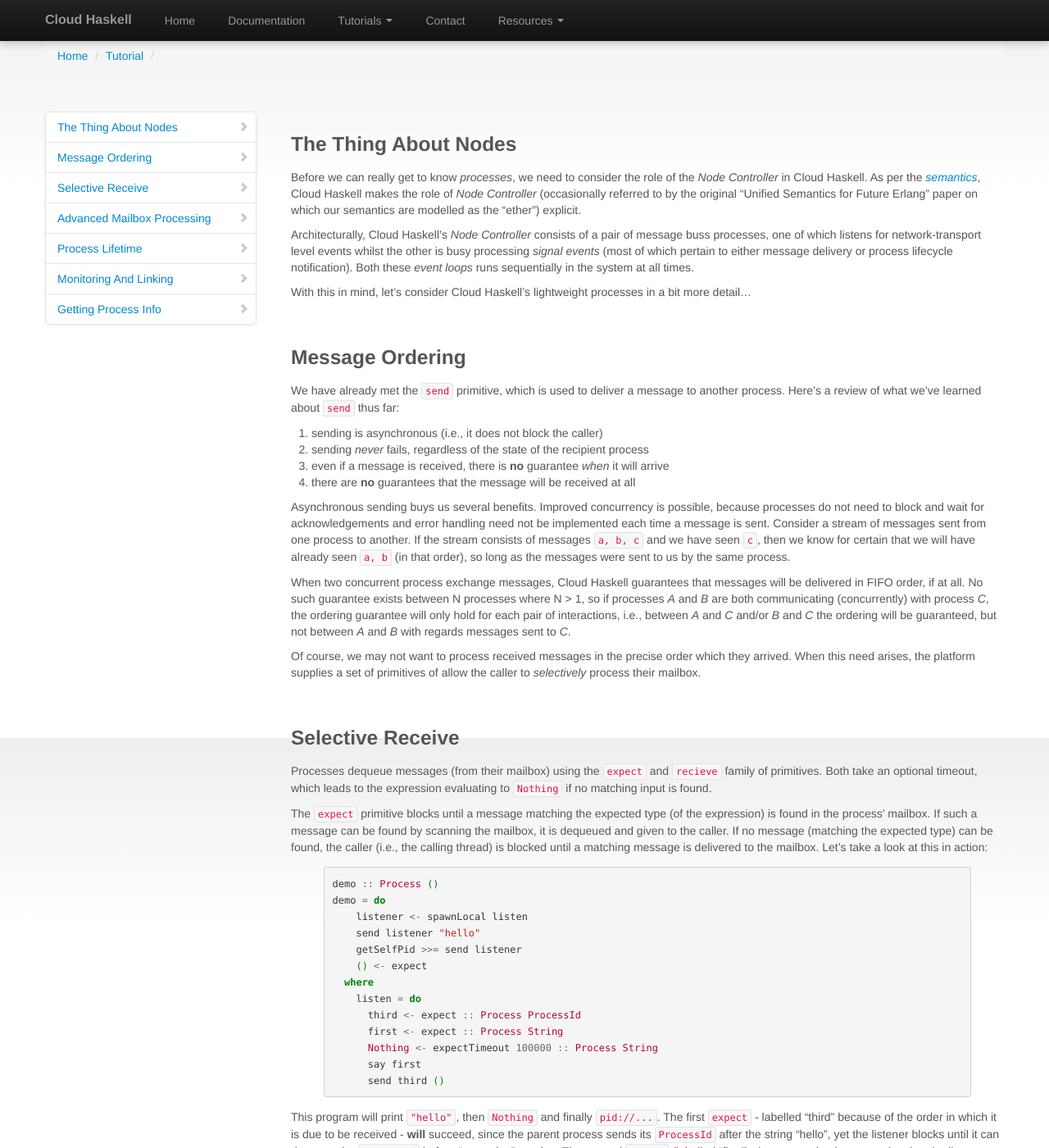
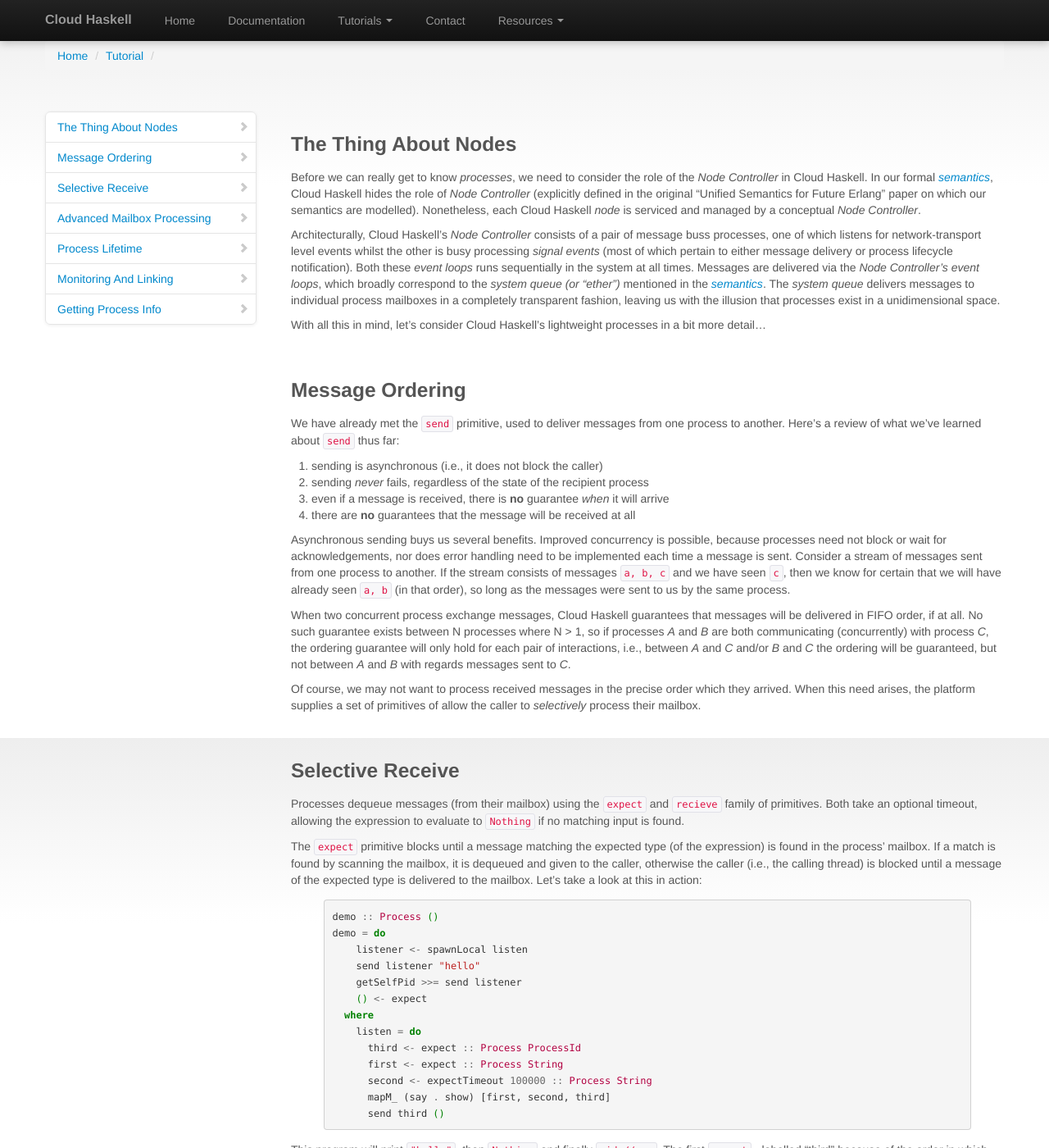
Before and after one commit to haskell-distributed/distributed-process, a Jekyll site: the page built from tutorials/ch-tutorial3.md, in a window 1280 px wide and 1400 px high. Shown: the whole window at 82% size. Built offline with Jekyll 4.4.1, drawn with Linux system fonts in a browser that asks for light colours; comment, search, counter and statistics services are not loaded; some of the changed text lies outside the part shown.

Commit message:
more documentation/tutorial improvements

```diff
--- a/tutorials/ch-tutorial3.md
+++ b/tutorials/ch-tutorial3.md
@@ -8,25 +8,29 @@ title: Getting to know Processes
 ### The Thing About Nodes
 
 Before we can really get to know _processes_, we need to consider the role of
-the _Node Controller_ in Cloud Haskell. As per the [_semantics_][4], Cloud
-Haskell makes the role of _Node Controller_ (occasionally referred to by the original
-"Unified Semantics for Future Erlang" paper on which our semantics are modelled
-as the "ether") explicit.
+the _Node Controller_ in Cloud Haskell. In our formal [_semantics_][4], Cloud
+Haskell hides the role of _Node Controller_ (explicitly defined in the original
+"Unified Semantics for Future Erlang" paper on which our semantics are modelled).
+Nonetheless, each Cloud Haskell _node_ is serviced and managed by a
+conceptual _Node Controller_.
 
 Architecturally, Cloud Haskell's _Node Controller_ consists of a pair of message
 buss processes, one of which listens for network-transport level events whilst the
 other is busy processing _signal events_ (most of which pertain to either message
 delivery or process lifecycle notification). Both these _event loops_ runs sequentially
-in the system at all times.
+in the system at all times. Messages are delivered via the _Node Controller's_
+_event loops_, which broadly correspond to the _system queue (or "ether")_ mentioned
+in the [_semantics_][4]. The _system queue_ delivers messages to individual process
+mailboxes in a completely transparent fashion, leaving us with the illusion that
+processes exist in a unidimensional space.
 
-With this in mind, let's consider Cloud Haskell's lightweight processes in a bit
+With all this in mind, let's consider Cloud Haskell's lightweight processes in a bit
 more detail...
 
 ### Message Ordering
 
-We have already met the `send` primitive, which is used to deliver
-a message to another process. Here's a review of what we've learned
-about `send` thus far:
+We have already met the `send` primitive, used to deliver messages from one
+process to another. Here's a review of what we've learned about `send` thus far:
 
 1. sending is asynchronous (i.e., it does not block the caller)
 2. sending _never_ fails, regardless of the state of the recipient process
@@ -34,8 +38,8 @@ about `send` thus far:
 4. there are **no** guarantees that the message will be received at all
 
 Asynchronous sending buys us several benefits. Improved concurrency is
-possible, because processes do not need to block and wait for acknowledgements
-and error handling need not be implemented each time a message is sent.
+possible, because processes need not block or wait for acknowledgements,
+nor does error handling need to be implemented each time a message is sent.
 Consider a stream of messages sent from one process to another. If the
 stream consists of messages `a, b, c` and we have seen `c`, then we know for
 certain that we will have already seen `a, b` (in that order), so long as the
@@ -58,15 +62,14 @@ their mailbox.
 
 Processes dequeue messages (from their mailbox) using the [`expect`][1]
 and [`recieve`][2] family of primitives. Both take an optional timeout,
-which leads to the expression evaluating to `Nothing` if no matching input
+allowing the expression to evaluate to `Nothing` if no matching input
 is found.
 
 The [`expect`][1] primitive blocks until a message matching the expected type
-(of the expression) is found in the process' mailbox. If such a message can be
-found by scanning the mailbox, it is dequeued and given to the caller. If no
-message (matching the expected type) can be found, the caller (i.e., the
-calling thread) is blocked until a matching message is delivered to the mailbox.
-Let's take a look at this in action:
+(of the expression) is found in the process' mailbox. If a match is found by
+scanning the mailbox, it is dequeued and given to the caller, otherwise the
+caller (i.e., the calling thread) is blocked until a message of the expected
+type is delivered to the mailbox. Let's take a look at this in action:
 
 {% highlight haskell %}
 demo :: Process ()
@@ -79,23 +82,23 @@ demo = do
     listen = do
       third <- expect :: Process ProcessId
       first <- expect :: Process String
-      Nothing <- expectTimeout 100000 :: Process String
-      say first
+      second <- expectTimeout 100000 :: Process String
+      mapM_ (say . show) [first, second, third]
       send third ()
 {% endhighlight %}
 
 This program will print `"hello"`, then `Nothing` and finally `pid://...`.
-The first `expect` - labelled "third" because of the order in which it is
-due to be received - **will** succeed, since the parent process sends its
-`ProcessId` after the string "hello", yet the listener blocks until it can dequeue
-the `ProcessId` before "expecting" a string. The second `expect` (labelled "first")
-also succeeds, demonstrating that the listener has selectively removed messages
-from its mailbox based on their type rather than the order in which they arrived.
-The third `expect` will timeout and evaluate to `Nothing`, because only one string
-is ever sent to the listener and that has already been removed from the mailbox.
-The removal of messages from the process' mailbox based on type is what makes this
-program viable - without this "selective receiving", the program would block and
-never complete.
+The first `expect` - labelled "third" because of the order in which we
+know it will arrive in our mailbox - **will** succeed, since the parent process
+sends its `ProcessId` after the string "hello", yet the listener blocks until it
+can dequeue the `ProcessId` before "expecting" a string. The second `expect`
+(labelled "first") also succeeds, demonstrating that the listener has selectively
+removed messages from its mailbox based on their type rather than the order in
+which they arrived. The third `expect` will timeout and evaluate to `Nothing`,
+because only one string is ever sent to the listener and that has already been
+removed from the mailbox. The removal of messages from the process' mailbox based
+on type is what makes this program viable - without this "selective receiving",
+the program would block and never complete.
 
 By contrast, the [`recieve`][2] family of primitives take a list of `Match`
 objects, each derived from evaluating a [`match`][3] style primitive. This
@@ -292,7 +295,47 @@ some `DiedReason` other than `DiedNormal`).
 Monitors on the other hand, do not cause the *listening* process to exit at all, instead
 putting a `ProcessMonitorNotification` into the process' mailbox. This signal and its
 constituent fields can be introspected in order to decide what action (if any) the receiver
-can/should take in response to the monitored processes death.
+can/should take in response to the monitored processes death. Let's take a look at how
+monitors can be used to determine both when and _how_ a process has terminated. Tucked
+away in distributed-process-platform, the `linkOnFailure` primitive works just like our
+built-in `link` except that it only terminates the process which evaluated it (the
+_linker_), if the process it is linking with (the _linkee_) terminates abnormally.
+Let's take a look...
+
+{% highlight haskell %}
+linkOnFailure them = do
+  us <- getSelfPid
+  tid <- liftIO $ myThreadId
+  void $ spawnLocal $ do
+    callerRef <- P.monitor us
+    calleeRef <- P.monitor them
+    reason <- receiveWait [
+             matchIf (\(ProcessMonitorNotification mRef _ _) ->
+                       mRef == callerRef) -- nothing left to do
+                     (\_ -> return DiedNormal)
+           , matchIf (\(ProcessMonitorNotification mRef' _ _) ->
+                       mRef' == calleeRef)
+                     (\(ProcessMonitorNotification _ _ r') -> return r')
+         ]
+    case reason of
+      DiedNormal -> return ()
+      _ -> liftIO $ throwTo tid (ProcessLinkException us reason)
+{% endhighlight %}
+
+As we can see, this code makes use of monitors to track both processes involved in the
+link. In order to track _both_ processes and react to changes in their status, it is
+necessary to spawn a third process which will do the monitoring. This doesn't happen
+with the built-in link primitive, but is necessary in this case since the link handling
+code resides outside the _Node Controller_.
+
+The two matches passed to `receiveWait` both handle a `ProcessMonitorNotification`, and
+the predicate passed to `matchIf` is used to determine whether the notification we're
+receiving is for the _linker_ or the _linkee_. If the _linker_ dies, we've nothing more
+to do, since links are unidirectional. If the _linkee_ dies however, we must examine
+the `DiedReason` the `ProcessMonitorNotification` provides us with, to determine whether
+the _linkee_ exited normally (i.e., with `DiedNormal`) or otherwise. In the latter case,
+we throw a `ProcessLinkException` to the _linker_, which is exactly how an ordinary link
+would behave.
 
 Linking and monitoring are foundational tools for *supervising* processes, where a top level
 process manages a set of children, starting, stopping and restarting them as necessary.
```
Also changed, not shown: documentation.md (+13 -15 lines), tutorials/ch-tutorial4.md (+1 -1 lines), tutorials/ch-tutorial5.md (+1 -1 lines).
